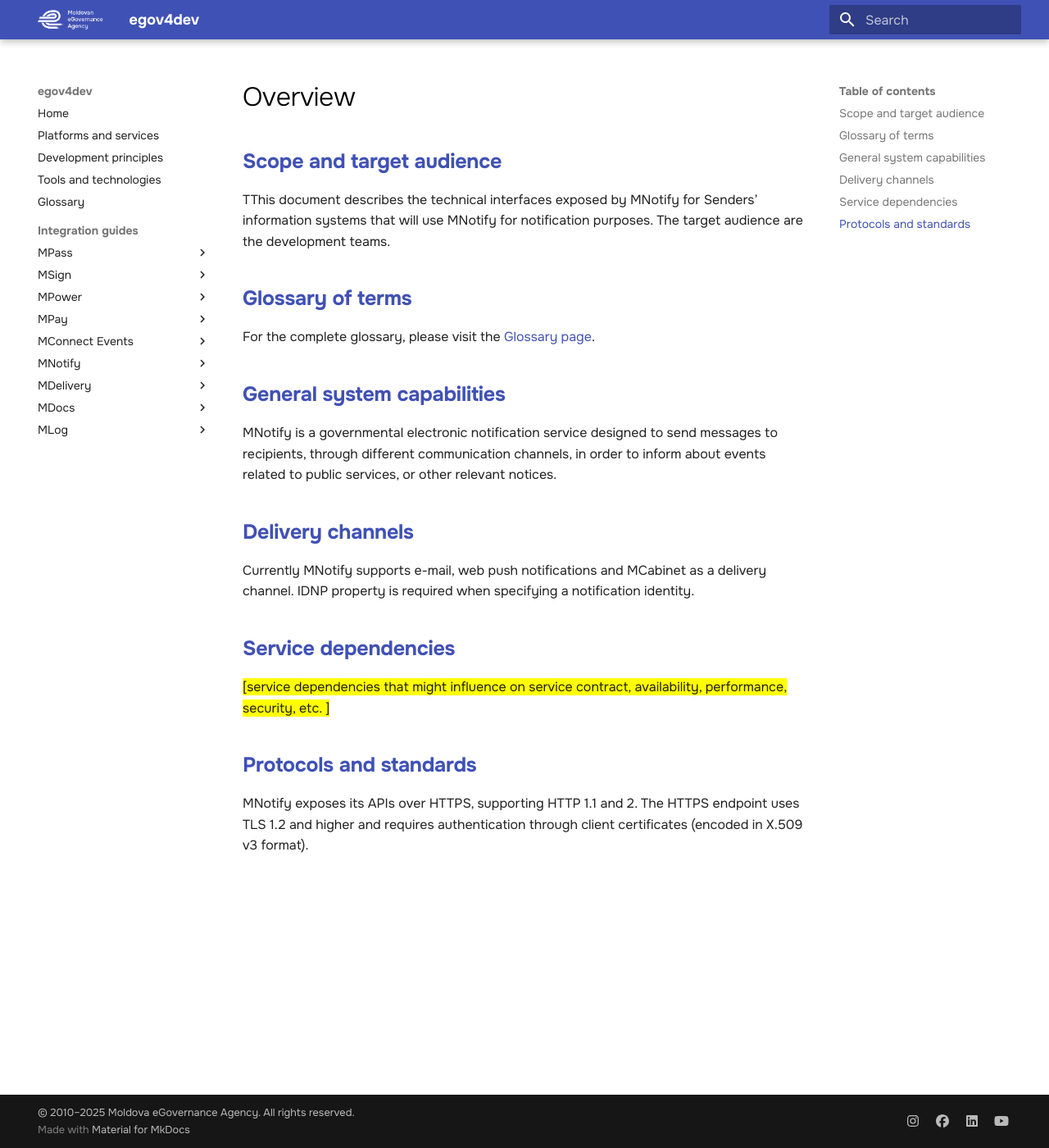
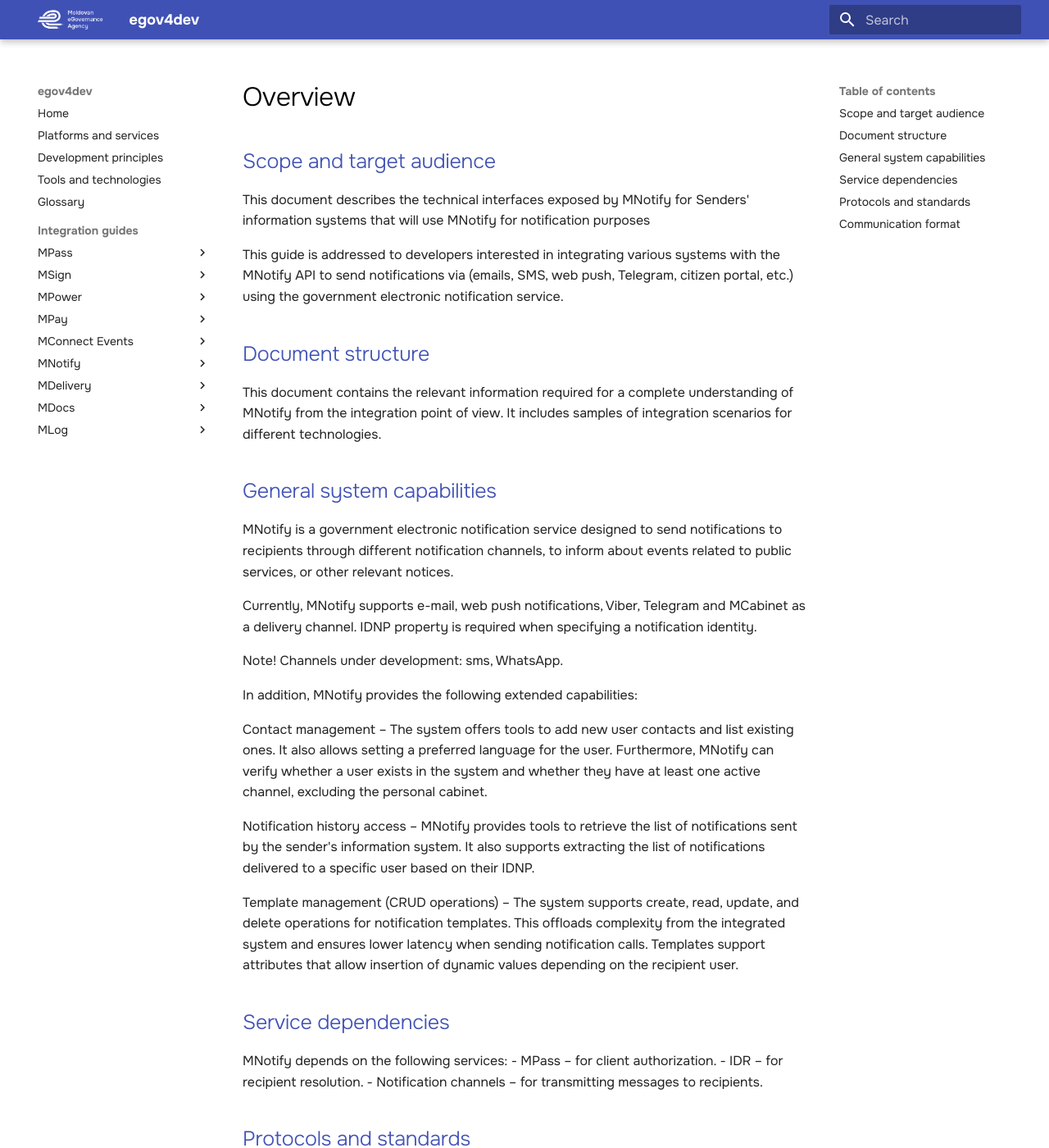
Before and after one commit to egov-moldova/egov4dev, an MkDocs documentation site: the page built from docs/guides/mnotify/index.md, in a window 1280 px wide and 1400 px high. Shown: the whole window at 82% size. Built offline with MkDocs 1.6.1 and Material for MkDocs 9.7.7, drawn with Linux system fonts in a browser that asks for light colours; some of the changed text lies outside the part shown.

Commit message:
Update index.md

````diff
--- a/docs/guides/mnotify/index.md
+++ b/docs/guides/mnotify/index.md
@@ -1,23 +1,62 @@
-## **Scope and target audience**
-TThis document describes the technical interfaces exposed by MNotify for Senders’ information systems that will use MNotify for notification purposes. The target audience are the development teams.
+## Scope and target audience
 
-## **Glossary of terms**
+This document describes the technical interfaces exposed by MNotify for Senders' information systems that will use MNotify for notification purposes
 
-For the complete glossary, please visit the [Glossary page](https://egov-moldova.github.io/egov4dev/glossary/glossary/).
+This guide is addressed to developers interested in integrating various systems with the MNotify API to send notifications via (emails, SMS, web push, Telegram, citizen portal, etc.) using the government electronic notification service.
 
-## **General system capabilities**
+## Document structure
 
-MNotify is a governmental electronic notification service designed to send messages to recipients, through different communication channels, in order to inform about events related to public services, or other relevant notices.
+This document contains the relevant information required for a complete understanding of MNotify from the integration point of view. It includes samples of integration scenarios for different technologies.
 
-## **Delivery channels**
+## General system capabilities
 
-Currently MNotify supports e-mail, web push notifications and MCabinet as a delivery channel.  IDNP property is required when specifying a notification identity.
+MNotify is a government electronic notification service designed to send notifications to recipients through different notification channels, to inform about events related to public services, or other relevant notices.
 
-## **Service dependencies**
+Currently, MNotify supports e-mail, web push notifications, Viber, Telegram and MCabinet as a delivery channel. IDNP property is required when specifying a notification identity.
 
-<span class="highlight-text-yellow">[service dependencies that might influence on service contract, availability, performance, security, etc. ]<span>
+Note! Channels under development: sms, WhatsApp.
 
-## **Protocols and standards**
-MNotify exposes its APIs over HTTPS, supporting HTTP 1.1 and 2. The HTTPS endpoint uses
-TLS 1.2 and higher and requires authentication through client certificates (encoded in X.509 v3
-format).
+In addition, MNotify provides the following extended capabilities:
+
+Contact management – The system offers tools to add new user contacts and list existing ones. It also allows setting a preferred language for the user. Furthermore, MNotify can verify whether a user exists in the system and whether they have at least one active channel, excluding the personal cabinet.
+
+Notification history access – MNotify provides tools to retrieve the list of notifications sent by the sender's information system. It also supports extracting the list of notifications delivered to a specific user based on their IDNP.
+
+Template management (CRUD operations) – The system supports create, read, update, and delete operations for notification templates. This offloads complexity from the integrated system and ensures lower latency when sending notification calls. Templates support attributes that allow insertion of dynamic values depending on the recipient user.
+
+## Service dependencies
+
+MNotify depends on the following services:
+- MPass – for client authorization.
+- IDR – for recipient resolution.
+- Notification channels – for transmitting messages to recipients.
+
+## Protocols and standards
+
+MNotify exposes a RESTful service over HTTPS, ensuring secure and standards-based communication. Each HTTP request must include a valid client certificate for authentication and authorization.
+
+Client certificate validation is performed through the government authentication and authorization service MPass. It is mandatory that the information system is registered in MPass and that the public key of the client certificate is added to its configuration.
+
+Error reporting is handled through standard HTTP status codes (e.g., 400 Bad Request, 401 Unauthorized, 500 Internal Server Error) along with structured JSON error messages that provide additional diagnostic details.
+
+## Communication format
+
+MNotify uses a generic JSON format for the specification of notification identities, i.e. recipients.
+
+```json
+"recipients": [
+ {
+ "value": "2222222222222",
+ "type": "Idnp"
+ }
+ ]
+```
+
+```json
+"recipients": [
+ {
+ "value": "artur.reaboi@egov.md",
+ "type": "email"
+ }
+ ]
+```
````
